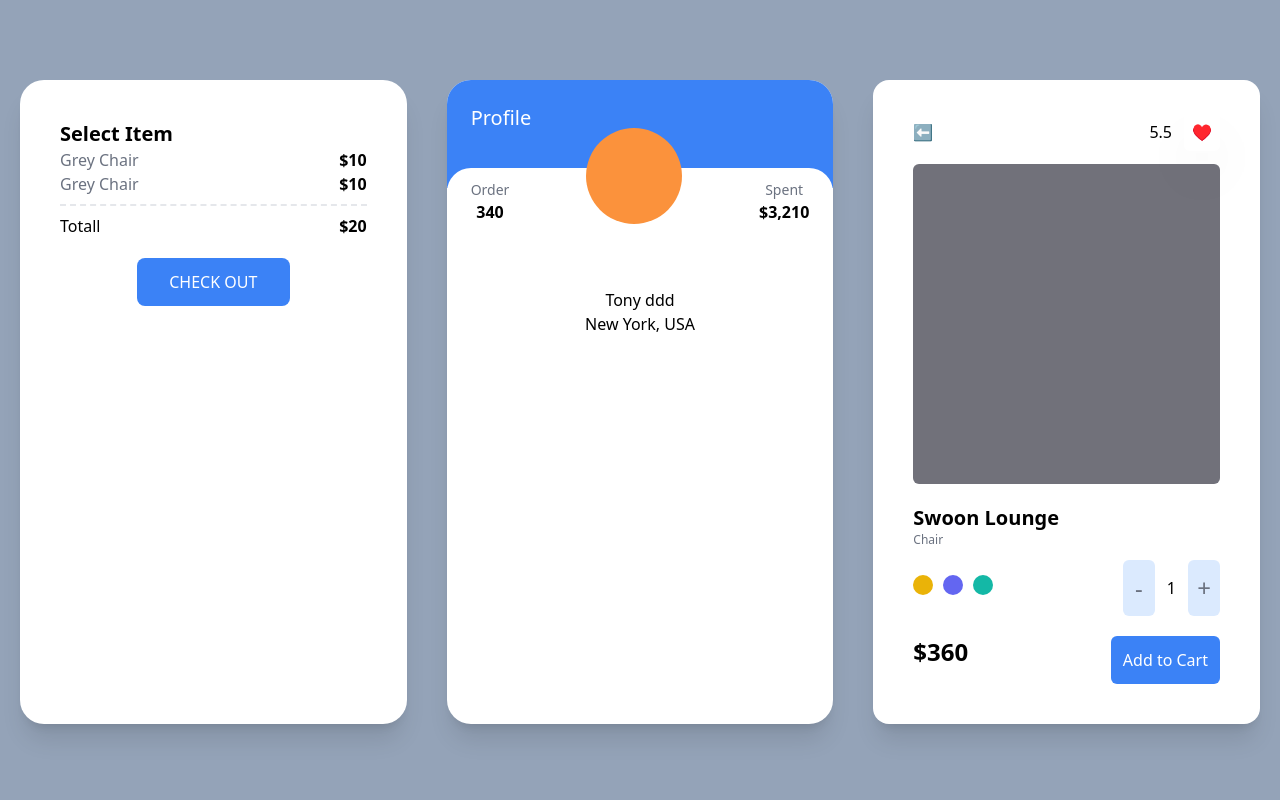
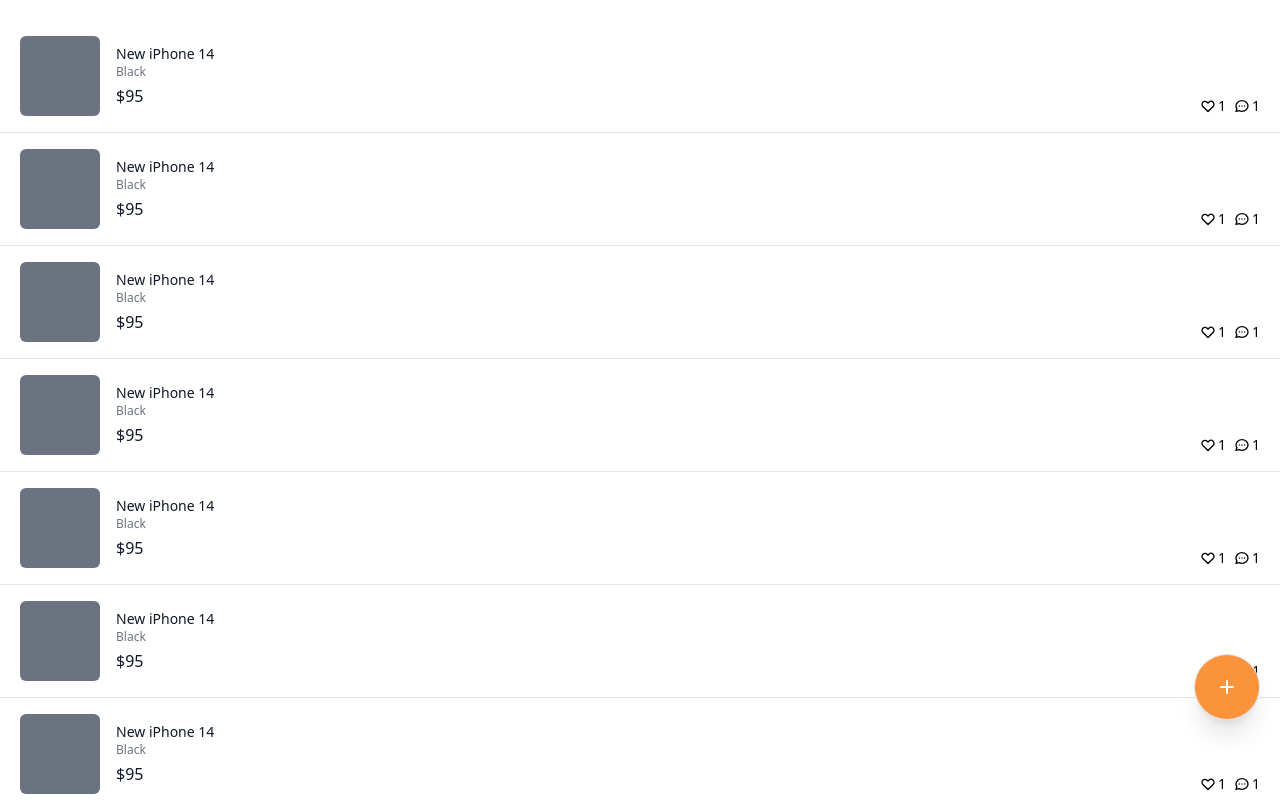
Before and after one commit to wannabeing/gyul-market, a Next.js app: page / in a window 1280 px wide. Shown: the top 800 px of the page. Built offline with nearby package versions, Linux system fonts and the light colour scheme.

Commit message:
EDIT index.tsx

```diff
--- a/pages/enter.tsx
+++ b/pages/enter.tsx
@@ -78,7 +78,7 @@
             <div className="absolute w-full border-t border-gray-300" />
             <div className="relative -top-3 text-center">
               <span className="bg-white px-3 text-sm text-gray-500">
-                다른 방법으로 로그인
+                SNS로 계정 로그인하기
               </span>
             </div>
           </div>
--- a/pages/index.tsx
+++ b/pages/index.tsx
@@ -2,83 +2,77 @@
 
 const Home: NextPage = () => {
   return (
-    <div className="grid min-h-screen gap-10 bg-slate-400 py-20 px-5 xl:grid-cols-3 xl:place-content-center">
-      <div className="rounded-3xl bg-white p-10 shadow-xl dark:bg-black">
-        <span className="text-xl font-semibold">Select Item</span>
-        <ul>
-          {[1, 2].map((i) => (
-            <div className="flex justify-between" key={i}>
-              <span className=" text-gray-500">Grey Chair</span>
-              <span className="font-semibold">$10</span>
-            </div>
-          ))}
-        </ul>
-        <div className="mt-2 flex justify-between border-t-2 border-dashed pt-2">
-          <span>Totall</span>
-          <span className="font-semibold">$20</span>
-        </div>
-        <button className="mx-auto mt-5 flex w-1/2 items-center justify-center rounded-lg bg-blue-500 p-3 text-center text-white ">
-          CHECK OUT
-        </button>
-      </div>
-      <div className="group overflow-hidden  rounded-3xl bg-white shadow-xl">
-        <div className=" bg-blue-500 p-6 pb-14">
-          <span className="text-xl text-white">Profile</span>
-        </div>
-        <div className="relative -top-5 rounded-3xl bg-white p-6">
-          <div className="relative -top-16 flex items-end justify-between">
-            <div className="flex flex-col items-center">
-              <span className="text-sm text-gray-500">Order</span>
-              <span className="font-bold">340</span>
-            </div>
-            <div className="h-24 w-24 rounded-full bg-orange-400 transition group-hover:bg-red-200" />
-            <div className="flex flex-col items-center">
-              <span className="text-sm text-gray-500">Spent</span>
-              <span className="font-bold">$3,210</span>
+    <div className="flex flex-col pt-5">
+      {[1, 1, 1, 1, 1, 1, 1, 1, 1, 1, 1, 1].map((_, i) => (
+        <div
+          key={i}
+          className="flex cursor-pointer justify-between border-b px-5 py-4 transition hover:bg-gray-100"
+        >
+          <div className="flex space-x-4">
+            <div className="h-20 w-20 rounded-md bg-gray-500" />
+            <div className="flex flex-col pt-2">
+              <h3 className="text-sm font-medium text-gray-900">
+                New iPhone 14
+              </h3>
+              <span className="text-xs text-gray-500">Black</span>
+              <span className="mt-1 font-medium text-gray-900">$95</span>
             </div>
           </div>
-          <div className="flex flex-col items-center">
-            <span>Tony ddd</span>
-            <span>New York, USA</span>
+          <div className="flex items-end justify-end space-x-2">
+            <div className="flex items-center space-x-0.5 text-sm">
+              <svg
+                className="h-4 w-4"
+                fill="none"
+                stroke="currentColor"
+                viewBox="0 0 24 24"
+                xmlns="http://www.w3.org/2000/svg"
+              >
+                <path
+                  strokeLinecap="round"
+                  strokeLinejoin="round"
+                  strokeWidth="2"
+                  d="M4.318 6.318a4.5 4.5 0 000 6.364L12 20.364l7.682-7.682a4.5 4.5 0 00-6.364-6.364L12 7.636l-1.318-1.318a4.5 4.5 0 00-6.364 0z"
+                ></path>
+              </svg>
+              <span>1</span>
+            </div>
+            <div className="flex items-center space-x-0.5 text-sm">
+              <svg
+                className="h-4 w-4"
+                fill="none"
+                stroke="currentColor"
+                viewBox="0 0 24 24"
+                xmlns="http://www.w3.org/2000/svg"
+              >
+                <path
+                  strokeLinecap="round"
+                  strokeLinejoin="round"
+                  strokeWidth="2"
+                  d="M8 12h.01M12 12h.01M16 12h.01M21 12c0 4.418-4.03 8-9 8a9.863 9.863 0 01-4.255-.949L3 20l1.395-3.72C3.512 15.042 3 13.574 3 12c0-4.418 4.03-8 9-8s9 3.582 9 8z"
+                ></path>
+              </svg>
+              <span>1</span>
+            </div>
           </div>
         </div>
-      </div>
-      <div className="rounded-2xl bg-white p-10 shadow-xl">
-        <div className="mb-5 flex items-center justify-between">
-          <span>⬅</span>
-          <div className="space-x-3">
-            <span>5.5</span>
-            <span className="rounded-md p-2 shadow-2xl">♥️</span>
-          </div>
-        </div>
-        <div className="mb-5 h-80 rounded-md bg-zinc-500" />
-        <div className="flex flex-col">
-          <span className="font-sans text-xl font-bold">Swoon Lounge</span>
-          <span className="font-sans text-xs text-gray-500">Chair</span>
-          <div className="mt-3 mb-5 flex items-center justify-between">
-            <div className="space-x-2.5">
-              <button className="h-5 w-5 rounded-full bg-yellow-500 ring-yellow-500 ring-offset-2 transition focus:ring-2" />
-              <button className="h-5 w-5 rounded-full bg-indigo-500 ring-indigo-500 ring-offset-2 transition focus:ring-2" />
-              <button className="h-5 w-5 rounded-full bg-teal-500 ring-teal-500 ring-offset-2 transition focus:ring-2" />
-            </div>
-            <div className="flex items-center space-x-3">
-              <button className="flex aspect-square w-8 items-center justify-center rounded-md bg-blue-100 p-3 text-2xl text-gray-500">
-                -
-              </button>
-              <span>1</span>
-              <button className="flex aspect-square w-8 items-center justify-center rounded-md bg-blue-100 p-3 text-2xl text-gray-500">
-                +
-              </button>
-            </div>
-          </div>
-          <div className="flex justify-between">
-            <span className="text-2xl font-bold">$360</span>
-            <button className="rounded-md bg-blue-500 p-3 text-white">
-              Add to Cart
-            </button>
-          </div>
-        </div>
-      </div>
+      ))}
+      <button className="fixed bottom-20 right-5 cursor-pointer rounded-full border bg-orange-400 p-5 text-white shadow-xl transition-colors hover:bg-orange-500">
+        <svg
+          className="h-6 w-6"
+          xmlns="http://www.w3.org/2000/svg"
+          fill="none"
+          viewBox="0 0 24 24"
+          stroke="currentColor"
+          aria-hidden="true"
+        >
+          <path
+            strokeLinecap="round"
+            strokeLinejoin="round"
+            strokeWidth="2"
+            d="M12 6v6m0 0v6m0-6h6m-6 0H6"
+          />
+        </svg>
+      </button>
     </div>
   );
 };
```
